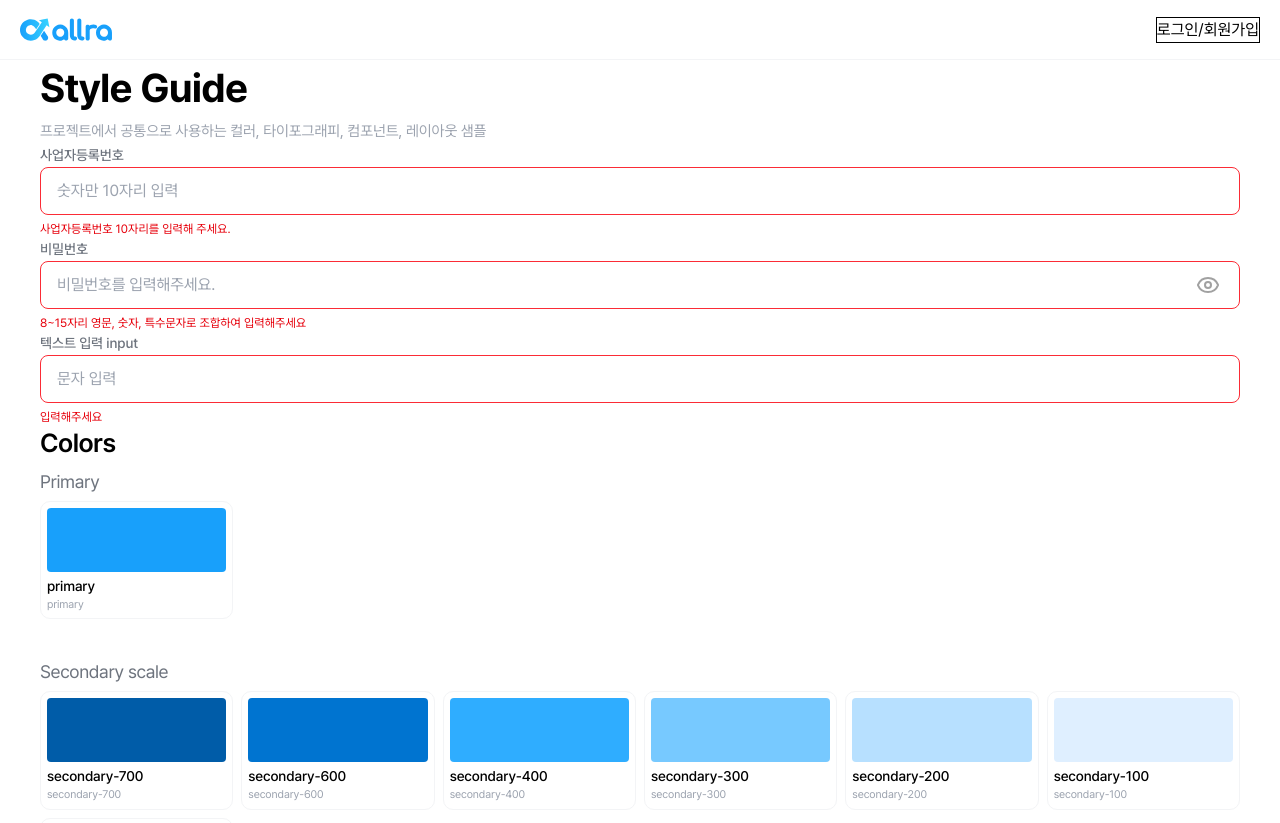
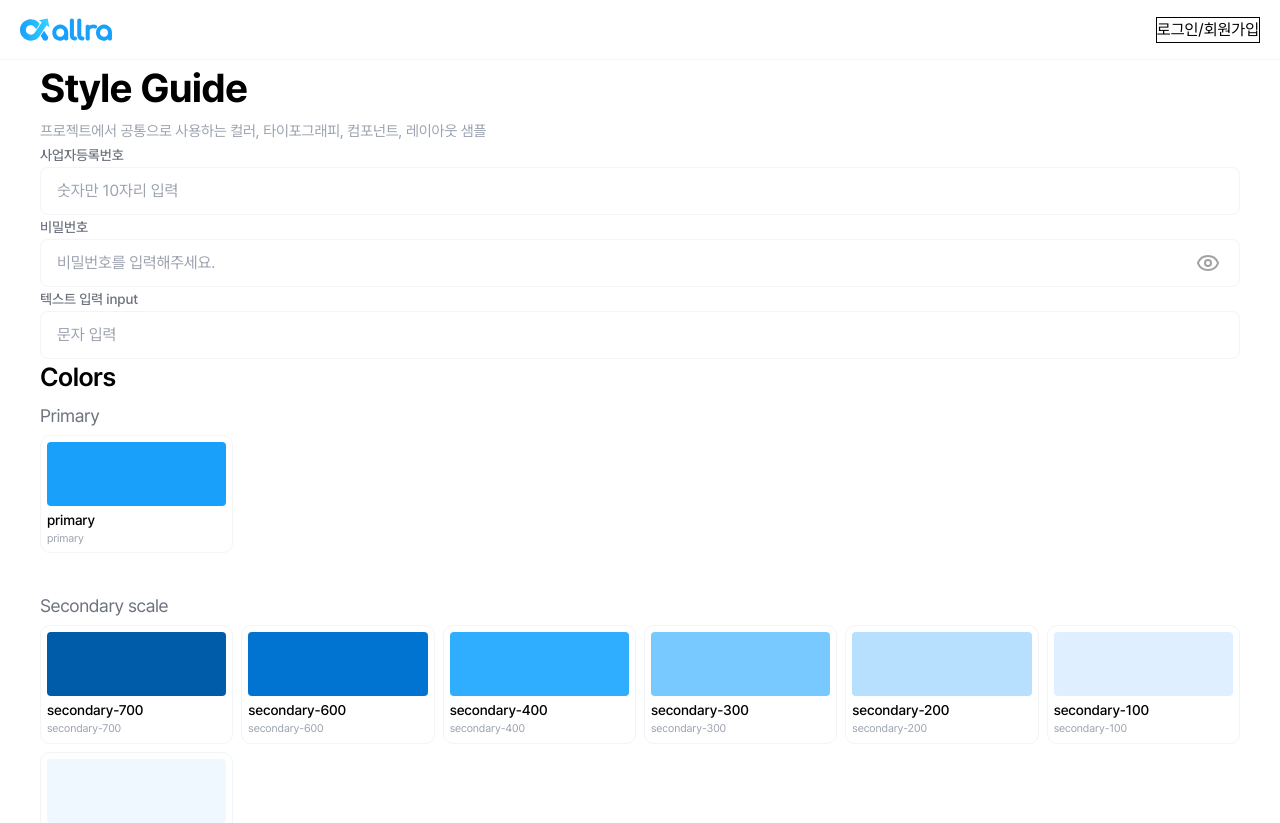
Before and after one commit to girl0330/allra-assignment-phg, a Next.js app: page /style-guide in a window 1280 px wide. Shown: the top 823 px of the page. Built offline with nearby package versions, Linux system fonts and the light colour scheme.

Commit message:
feat: focus 될 때 value 여부 확인

```diff
--- a/src/shared/components/Input.tsx
+++ b/src/shared/components/Input.tsx
@@ -40,12 +40,14 @@ const Input = ({
   const [showPwd, setShowPwd] = useState(false);
   const isPassword = showPasswordToggle || type === 'password';
   const inputType = isPassword ? (showPwd ? 'text' : 'password') : type;
+  const [isFocused, setIsFocused] = useState(false);
 
   // input상태 설정
   const hasValue = typeof value === 'string' ? value.length > 0 : typeof value === 'number' ? true : false;
   const effectiveStatus: InputStatus = hasValue ? 'none' : 'error';
   const isError = !hasValue || effectiveStatus === 'error';
   const isSuccess = !isError && status === 'success';
+  const handleFocus = () => setIsFocused(true);
 
   // 아이콘 설정
   const needRightIcon = isPassword || (clearable && hasValue) || (showCheckOnValid && isSuccess && hasValue);
@@ -75,6 +77,7 @@ const Input = ({
           type={inputType}
           value={value}
           onChange={onChange}
+          onFocus={handleFocus}
           aria-invalid={isError || undefined}
           autoComplete={autoComplete}
           className={[
@@ -84,7 +87,7 @@ const Input = ({
             'focus-visible:outline-hidden disabled:cursor-not-allowed disabled:border-0',
             'disabled:bg-background-alternative disabled:text-status-disable disabled:placeholder:text-status-disable',
             'focus:ring-1 focus:ring-component-dark h-[48px]',
-            isError ? 'border-red-500 focus:ring-red-500' : '',
+            isFocused && isError ? 'border-red-500 focus:ring-red-500' : '',
             isSuccess ? 'border-green-500' : '',
             needRightIcon ? 'pr-12' : '',
             // 커스텀 확장
@@ -130,7 +133,12 @@ const Input = ({
       </div>
 
       {/* 에러 문구 */}
-      {!hasValue ? <p className="text-xs text-red-600">{errorText}</p> : null}
+      {/* {isFocused && (
+  <p className="text-xs text-blue-600">
+    현재 value는 {hasValue ? '있음(true)' : '없음(false)'} 입니다
+  </p>
+)} */}
+      {isFocused && !hasValue ? <p className="text-xs text-red-600">{errorText}</p> : null}
     </div>
   );
 };
```
